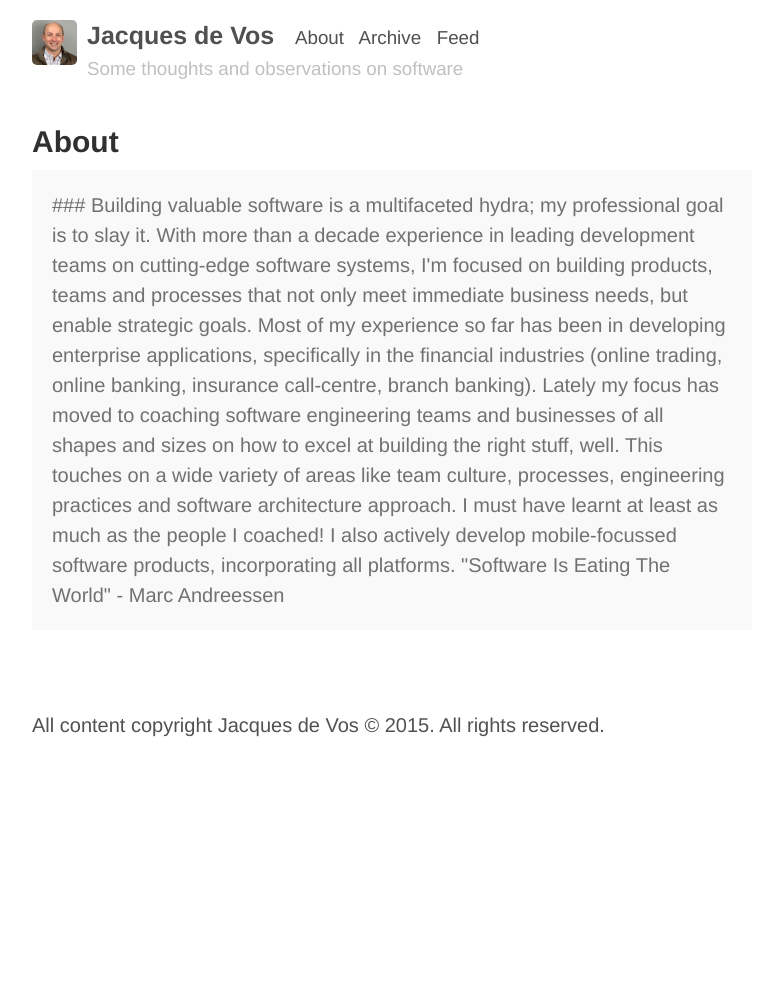
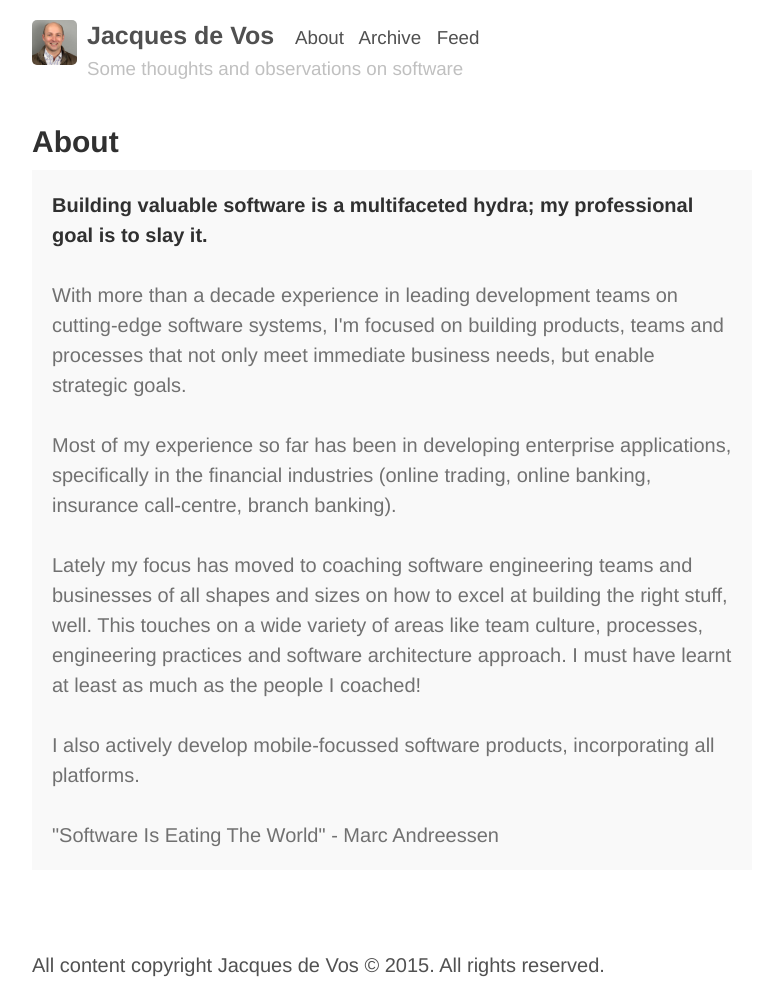
Before and after one commit to jacdevos/jacdevos.github.io.old, a Jekyll site: the page built from about.md, in a window 1280 px wide. Shown: the whole page, without its empty margins (248-1011 px from the left). Built offline with Jekyll 4.4.1, drawn with Linux system fonts in a browser that asks for light colours; Markdown is read by kramdown in place of the engine named in the settings; before the commit the page ends 900 px from its top, so only the background shows below that.

Commit message:
Updated about.md

```diff
--- a/about.md
+++ b/about.md
@@ -7,16 +7,15 @@ published: true
 
 <p class="message">
 
-### Building valuable software is a multifaceted hydra; my professional goal is to slay it.
-
+<strong>Building valuable software is a multifaceted hydra; my professional goal is to slay it.</strong>
+<br/><br/>
 With more than a decade experience in leading development teams on cutting-edge software systems, I'm focused on building products, teams and processes that not only meet immediate business needs, but enable strategic goals.
-
+<br/><br/>
 Most of my experience so far has been in developing enterprise applications, specifically in the financial industries (online trading, online banking, insurance call-centre, branch banking).
-
+<br/><br/>
 Lately my focus has moved to coaching software engineering teams and businesses of all shapes and sizes on how to excel at building the right stuff, well. This touches on a wide variety of areas like team culture, processes, engineering practices and software architecture approach. I must have learnt at least as much as the people I coached!
-
+<br/><br/>
 I also actively develop mobile-focussed software products, incorporating all platforms.
-
+<br/><br/>
 "Software Is Eating The World" - Marc Andreessen
-
 </p>
```
